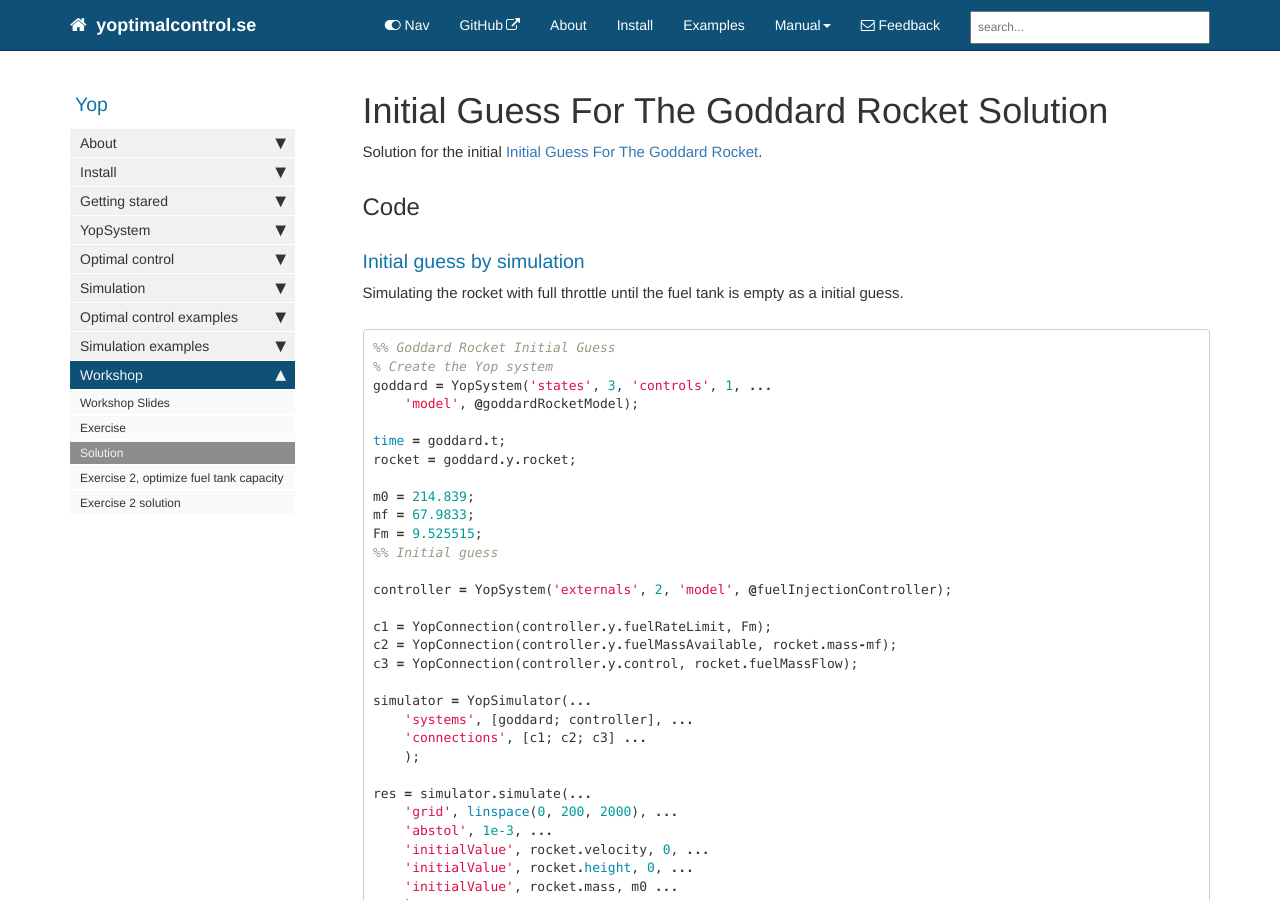
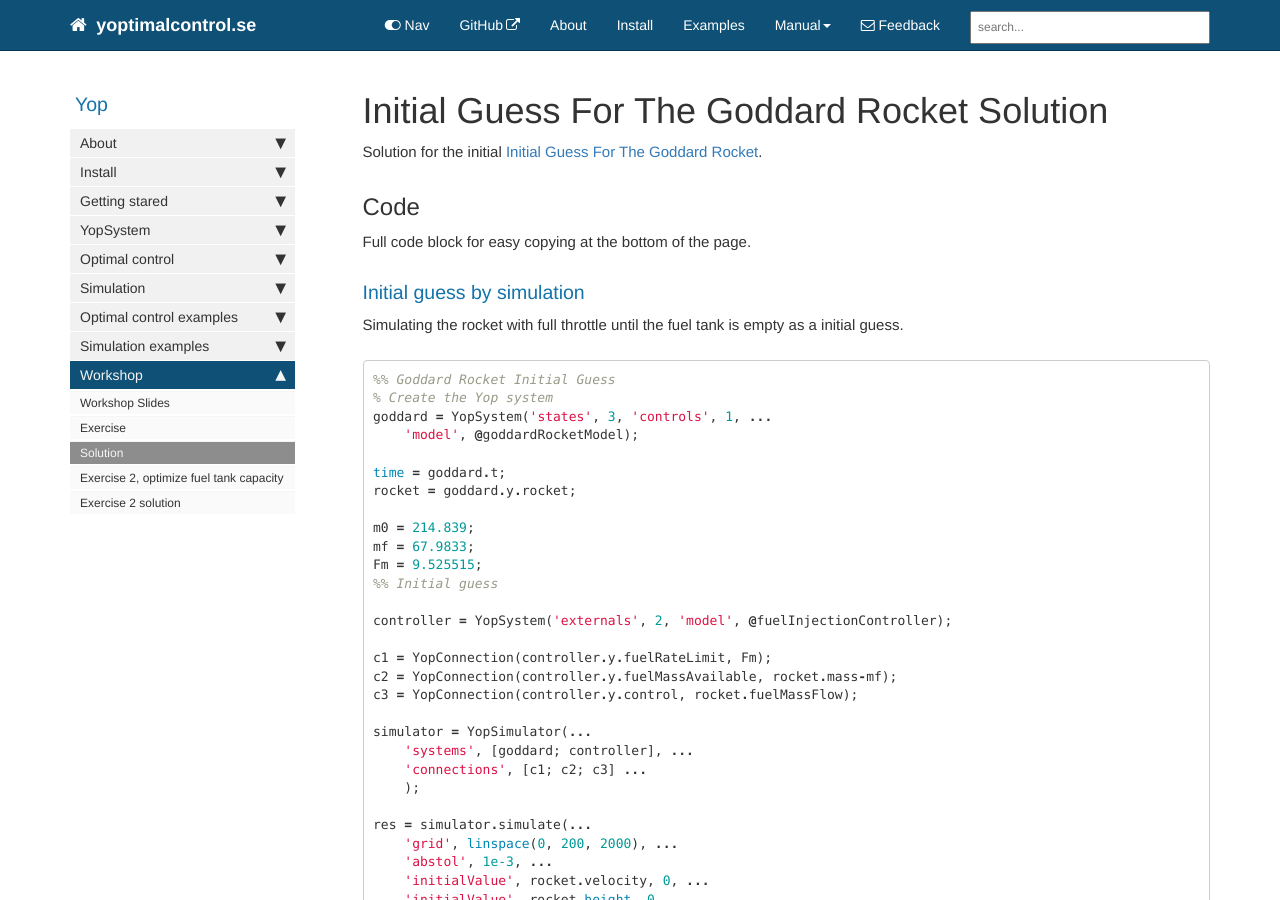
Before and after one commit to yoptimalcontrol/yoptimalcontrol, a Jekyll site: the page built from pages/examples/goddardRocket/goddardInitialGuess.md, in a window 1280 px wide and 900 px high. Built offline with Jekyll 4.4.1, drawn with Linux system fonts in a browser that asks for light colours; nearby versions of some CDN libraries; comment, search, counter and statistics services are not loaded.

Commit message:
added text

```diff
--- a/pages/examples/goddardRocket/goddardInitialGuess.md
+++ b/pages/examples/goddardRocket/goddardInitialGuess.md
@@ -10,6 +10,7 @@ folder: examples
 Solution for the initial [Initial Guess For The Goddard Rocket](goddardInitialEx).
 
 ## Code
+Full code block for easy copying at the bottom of the page.
 
 ### Initial guess by simulation
 Simulating the rocket with full throttle until the fuel tank is empty as a initial guess.
```
